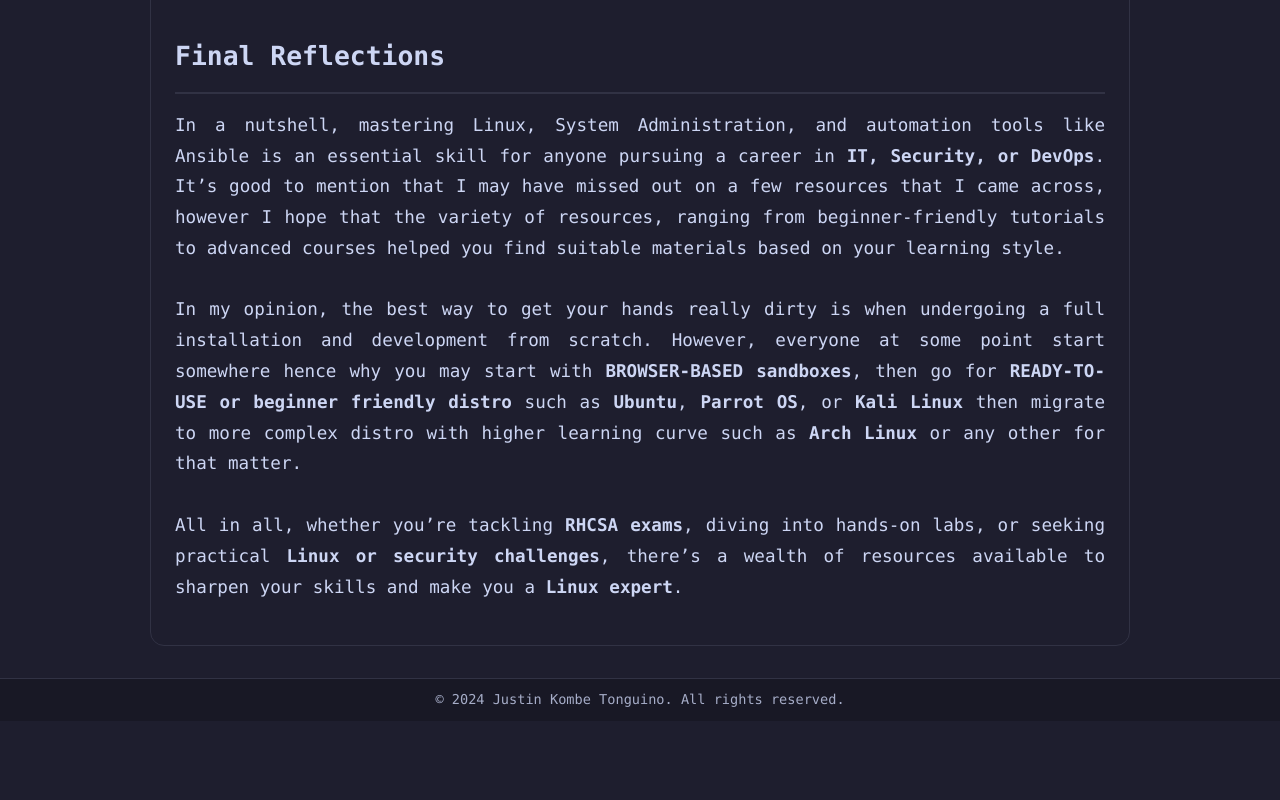
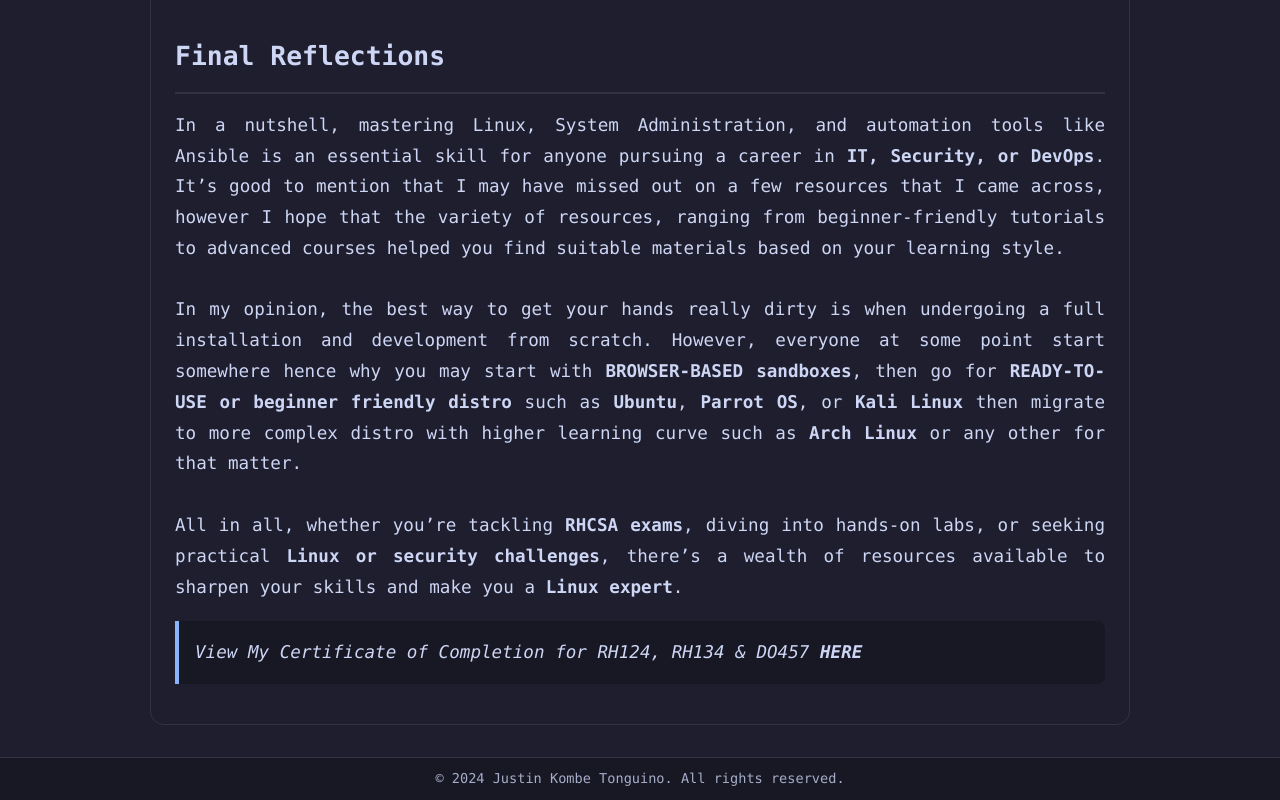
Before and after one commit to justinkt-dev/s1t3, a plain HTML site: page blog/linux/linux-resources.html in a window 1280 px wide. Shown: the part 8153-8953 px from the top of the page. Before the commit the page ends 8874 px from the top, so only its background shows below. Drawn offline with Linux system fonts and the light colour scheme.

Commit message:
Edited some files and folders

```diff
--- a/blog/linux/linux-resources.html
+++ b/blog/linux/linux-resources.html
@@ -285,6 +285,12 @@
                   <br><br>
                   All in all, whether you’re tackling <strong style="font-size: bold;">RHCSA exams</strong>, diving into hands-on labs, or seeking practical <strong style="font-size: bold;">Linux or security challenges</strong>, there’s a wealth of resources available to sharpen your skills and make you a <strong style="font-size: bold;">Linux expert</strong>.
                 </p>
+
+                <div style="background: var(--bg-secondary); border-left: 4px solid var(--accent-primary); padding: 1rem; margin: 1rem 0; border-radius: 0 8px 8px 0;">
+                  <p style="margin: 0; color: var(--text-primary); font-style: italic;">
+                      View My Certificate of Completion for RH124, RH134 & DO457 <a href="https://drive.google.com/drive/folders/1K9sY6HHdvuxy_DL0nEG3DTbpl_Lamnv5?usp=sharing" target="_blank" rel="noreferrer"><strong style="font-size: bold;">HERE</strong></a>
+                  </p>
+                </div>
             </div>
         </article>
         </div>
```
Also changed, not shown: blog/certifications/cyber-journey.html (+1 -1 lines).
